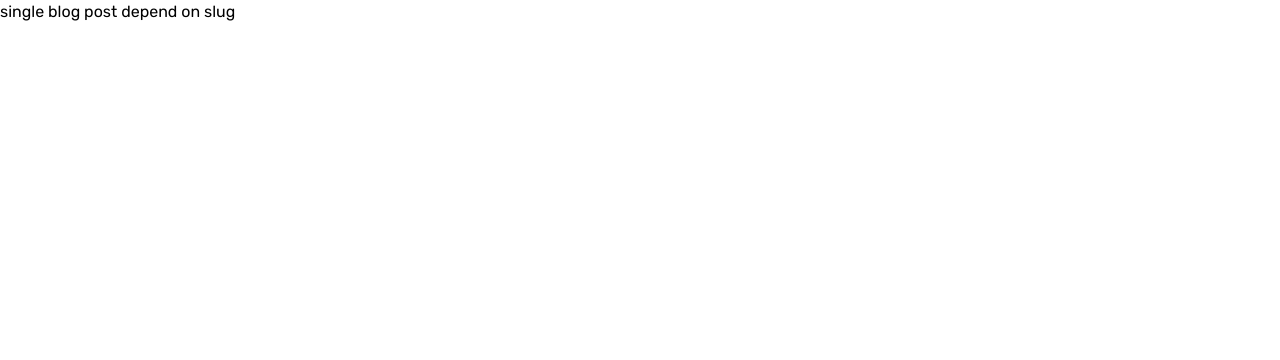
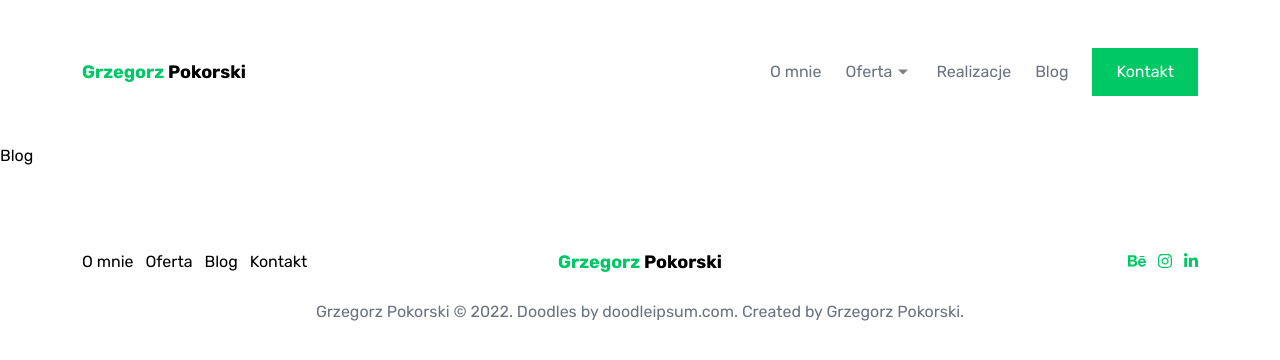
Before and after one commit to grzegorzpokorski/moja-strona, a Next.js app: page /blog/1 in a window 1280 px wide. Shown: the top 360 px of the page. Built offline with nearby package versions, Linux system fonts and the light colour scheme.

Commit message:
change links on entire page

```diff
--- a/components/Footer/parts/FooterMenu.js
+++ b/components/Footer/parts/FooterMenu.js
@@ -1,12 +1,14 @@
+import Link from "next/link";
+
 const FooterMenu = ({ items }) => {
   return (
     <ul className="flex flex-col md:flex-row items-center gap-3">
       {items &&
         items.map((item, i) => (
           <li key={`footer-nav-item-${i}`}>
-            <a href={item.href} className="hover:underline">
-              {item.label}
-            </a>
+            <Link href={item.href}>
+              <a className="hover:underline">{item.label}</a>
+            </Link>
           </li>
         ))}
     </ul>
--- a/components/Header/Header.js
+++ b/components/Header/Header.js
@@ -1,4 +1,5 @@
-import { useState } from "react";
+import { useState, useEffect } from "react";
+import { useRouter } from "next/router";
 
 import useStickyElement from "../../hooks/useStickyElement";
 
@@ -6,13 +7,24 @@ import Logo from "../Logo";
 import Hamburger from "../Hamburger";
 import MainMenu from "../MainMenu";
 
-const Header = ({ isHome, logoAsTitle }) => {
+const Header = () => {
   const [mobileMenuOpen, setMobileMenuOpen] = useState(false);
   const [isSticky] = useStickyElement();
 
   const handleMobileMenu = () => {
     setMobileMenuOpen(!mobileMenuOpen);
   };
+
+  const [isHome, setIsHome] = useState(false);
+  const { pathname } = useRouter();
+
+  useEffect(() => {
+    if (pathname === "/") {
+      setIsHome(true);
+    }
+    console.log(isHome);
+  }, [pathname]);
+
   return (
     <header className="relative">
       <div
@@ -24,7 +36,7 @@ const Header = ({ isHome, logoAsTitle }) => {
         <div className="container mx-auto px-3">
           <div className="flex flex-col lg:flex-row gap-3 items-center lg:justify-between">
             <div className="flex flex-row justify-between items-center w-full lg:w-auto">
-              <Logo isHome={isHome} isTitle={logoAsTitle} />
+              <Logo isHome={isHome} isTitle={isHome} />
               <Hamburger
                 handleMobileMenu={handleMobileMenu}
                 isOpen={mobileMenuOpen}
--- /dev/null
+++ b/components/Layaut/Layaut.js
@@ -0,0 +1,18 @@
+import Header from "../Header";
+import Footer from "../Footer";
+
+const Layaut = ({ children }) => {
+  return (
+    <>
+      <a
+        href="#tresc"
+        className="fixed py-4 px-8 m-4 bg-gray-500 text-white skip-link"
+      >
+        Przejdź do treści
+      </a>
+      {children}
+    </>
+  );
+};
+
+export default Layaut;
--- /dev/null
+++ b/components/Layaut/index.js
@@ -0,0 +1 @@
+export { default } from "./Layaut";
--- a/components/Logo/Logo.js
+++ b/components/Logo/Logo.js
@@ -1,7 +1,9 @@
+import Link from "next/link";
+
 const Logo = ({ isHome, isTitle }) => {
-  console.log(isHome);
   return (
-    <a href={`${isHome ? "#" : "/"}`}>
+    <Link href={`${isHome ? "#" : "/"}`}>
+      <a>
         {isTitle ? (
           <h1 className="text-lg font-bold">
             <span className="text-green">Grzegorz </span>
@@ -14,6 +16,7 @@ const Logo = ({ isHome, isTitle }) => {
           </>
         )}
       </a>
+    </Link>
   );
 };
 
--- a/pages/[slug].js
+++ b/pages/[slug].js
@@ -1,5 +1,16 @@
+import Header from "../components/Header";
+import Footer from "../components/Footer";
+
 const Page = () => {
-  return <p>display page depend on slug</p>;
+  return (
+    <>
+      <Header />
+      <main id="tresc" className="mt-[4.375rem] lg:mt-36">
+        <p>Page depends on slig</p>
+      </main>
+      <Footer />
+    </>
+  );
 };
 
 export default Page;
--- a/pages/_document.js
+++ b/pages/_document.js
@@ -1,8 +1,9 @@
 import { Html, Head, Main, NextScript } from "next/document";
+import Layaut from "../components/Layaut";
 
 export default function Document() {
   return (
-    <Html>
+    <Html className="scroll-smooth">
       <Head>
         <link rel="preconnect" href="https://fonts.googleapis.com" />
         <link
@@ -16,7 +17,9 @@ export default function Document() {
         />
       </Head>
       <body>
-        <Main />
+        <Layaut>
+          <Main />
+        </Layaut>
         <NextScript />
       </body>
     </Html>
--- a/pages/blog/[slug].js
+++ b/pages/blog/[slug].js
@@ -1,5 +1,16 @@
+import Header from "./../../components/Header";
+import Footer from "./../../components/Footer";
+
 const Blog = () => {
-  return <p>single blog post depend on slug</p>;
+  return (
+    <>
+      <Header />
+      <main id="tresc" className="mt-[4.375rem] lg:mt-36">
+        <p>Blog</p>
+      </main>
+      <Footer />
+    </>
+  );
 };
 
 export default Blog;
--- a/pages/blog/index.js
+++ b/pages/blog/index.js
@@ -1,7 +1,16 @@
-import Header from "../../components/Header";
+import Header from "./../../components/Header";
+import Footer from "./../../components/Footer";
 
 const Blog = () => {
-  return <Header></Header>;
+  return (
+    <>
+      <Header />
+      <main id="tresc" className="mt-[4.375rem] lg:mt-36">
+        <p>Blog</p>
+      </main>
+      <Footer />
+    </>
+  );
 };
 
 export default Blog;
--- a/pages/index.js
+++ b/pages/index.js
@@ -4,15 +4,11 @@ import Footer from "../components/Footer";
 const Home = () => {
   return (
     <>
-      <a
-        href="#tresc"
-        class="fixed py-4 px-8 m-4 bg-gray-500 text-white skip-link"
-      >
-        Przejdź do treści
-      </a>
-      <Header isHome logoAsTitle />
-      <main id="tresc" className="mt-[4.375rem] lg:mt-36"></main>
-      <Footer isHome />
+      <Header />
+      <main id="tresc" className="mt-[4.375rem] lg:mt-36">
+        <p>home</p>
+      </main>
+      <Footer />
     </>
   );
 };
```
Lines whose indentation alone changed are shown as unchanged.
